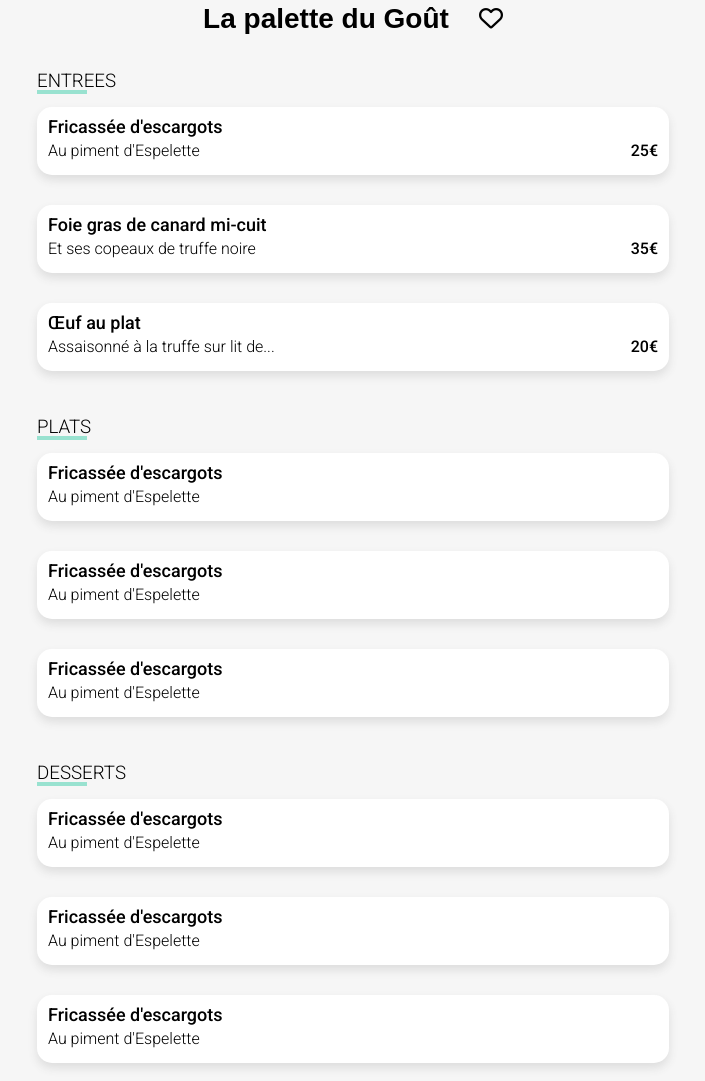
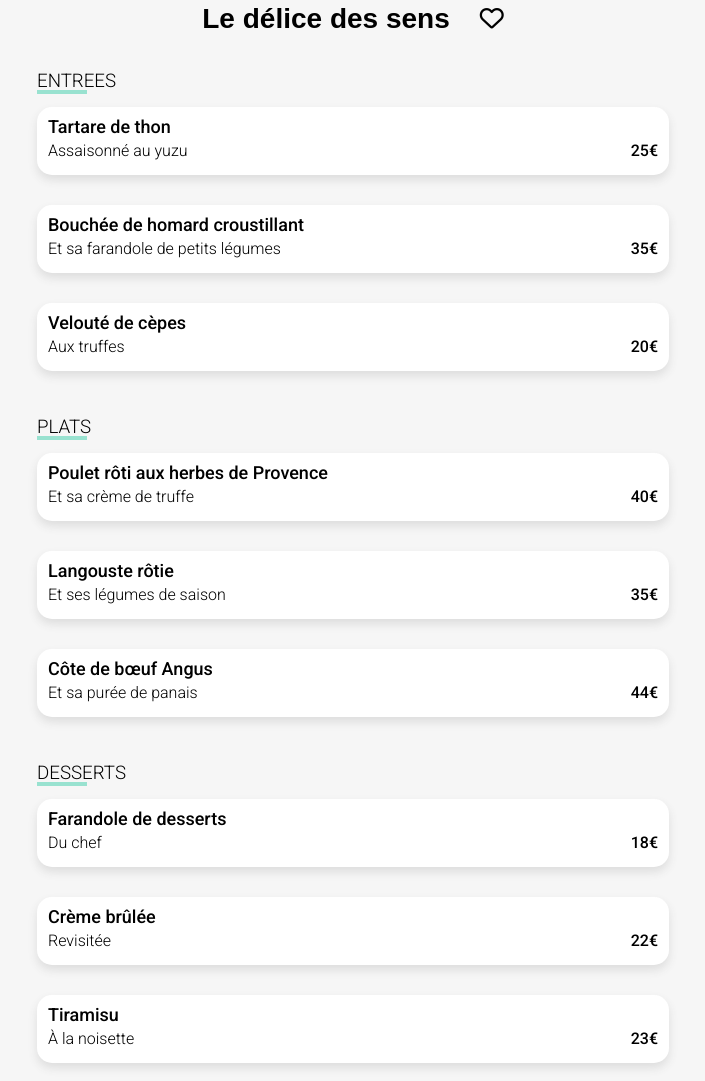
Before and after one commit to greskelll/ocProject3, a plain HTML site: page restaurants/le_delice.html in a window 1280 px wide. Shown: the part 459-1540 px from the top of the page, without its empty margins (287-992 px from the left). Drawn offline with Linux system fonts and the light colour scheme; grey boxes are pictures that could not be loaded; a web font is replaced by a local one.

Commit message:
completion ensemble page restaurants html

```diff
--- a/restaurants/le_delice.html
+++ b/restaurants/le_delice.html
@@ -22,7 +22,7 @@
     <div class="plats plats__photo--delice"></div>
     <main class="restaurant__menu">
         <div class="restaurant__menu__header">
-            <h2>La palette du Goût</h2>
+            <h2>Le délice des sens</h2>
             <div class="like">
                 <i class="fa-regular fa-heart"></i>
                 <i class="like__fill fa-solid fa-heart"></i>
@@ -34,8 +34,8 @@
             </div>
             <div class="menu__item">
                 <div class="menu__item__name">
-                    <h4>Fricassée d'escargots</h4>
-                    <p>Au piment d'Espelette</p>
+                    <h4>Tartare de thon</h4>
+                    <p>Assaisonné au yuzu</p>
                 </div>
                 <div class="menu__item--validated">
                     <p>25€</p><i class="fa-solid fa-circle-check"></i>
@@ -43,9 +43,8 @@
             </div>
             <div class="menu__item">
                 <div class="menu__item__name">
-                    <h4>Foie gras de canard mi-cuit
-                    </h4>
-                    <p>Et ses copeaux de truffe noire</p>
+                    <h4>Bouchée de homard croustillant</h4>
+                    <p>Et sa farandole de petits légumes</p>
                 </div>
                 <div class="menu__item--validated">
                     <p>35€</p><i class="fa-solid fa-circle-check"></i>
@@ -53,9 +52,8 @@
             </div>
             <div class="menu__item">
                 <div class="menu__item__name">
-                    <h4>Œuf au plat
-                    </h4>
-                    <p>Assaisonné à la truffe sur lit de...</p>
+                    <h4>Velouté de cèpes</h4>
+                    <p>Aux truffes</p>
                 </div>
                 <div class="menu__item--validated">
                     <p>20€</p><i class="fa-solid fa-circle-check"></i>
@@ -68,24 +66,30 @@
             </div>
             <div class="menu__item">
                 <div class="menu__item__name">
-                    <h4>Fricassée d'escargots</h4>
-                    <p>Au piment d'Espelette</p>
+                    <h4>Poulet rôti aux herbes de Provence</h4>
+                    <p>Et sa crème de truffe</p>
                 </div>
-                <div class="menu__item--validated"><i class="fa-solid fa-circle-check"></i></div>
+                <div class="menu__item--validated">
+                    <p>40€</p><i class="fa-solid fa-circle-check"></i>
+                </div>
             </div>
             <div class="menu__item">
                 <div class="menu__item__name">
-                    <h4>Fricassée d'escargots</h4>
-                    <p>Au piment d'Espelette</p>
+                    <h4>Langouste rôtie</h4>
+                    <p>Et ses légumes de saison</p>
                 </div>
-                <div class="menu__item--validated"><i class="fa-solid fa-circle-check"></i></div>
+                <div class="menu__item--validated">
+                    <p>35€</p><i class="fa-solid fa-circle-check"></i>
+                </div>
             </div>
             <div class="menu__item">
                 <div class="menu__item__name">
-                    <h4>Fricassée d'escargots</h4>
-                    <p>Au piment d'Espelette</p>
+                    <h4>Côte de bœuf Angus</h4>
+                    <p>Et sa purée de panais</p>
                 </div>
-                <div class="menu__item--validated"><i class="fa-solid fa-circle-check"></i></div>
+                <div class="menu__item--validated">
+                    <p>44€</p><i class="fa-solid fa-circle-check"></i>
+                </div>
             </div>
         </div>
         <div class="menu">
@@ -94,24 +98,30 @@
             </div>
             <div class="menu__item">
                 <div class="menu__item__name">
-                    <h4>Fricassée d'escargots</h4>
-                    <p>Au piment d'Espelette</p>
+                    <h4>Farandole de desserts</h4>
+                    <p>Du chef</p>
                 </div>
-                <div class="menu__item--validated"><i class="fa-solid fa-circle-check"></i></div>
+                <div class="menu__item--validated">
+                    <p>18€</p><i class="fa-solid fa-circle-check"></i>
+                </div>
             </div>
             <div class="menu__item">
                 <div class="menu__item__name">
-                    <h4>Fricassée d'escargots</h4>
-                    <p>Au piment d'Espelette</p>
+                    <h4>Crème brûlée</h4>
+                    <p>Revisitée</p>
                 </div>
-                <div class="menu__item--validated"><i class="fa-solid fa-circle-check"></i></div>
+                <div class="menu__item--validated">
+                    <p>22€</p><i class="fa-solid fa-circle-check"></i>
+                </div>
             </div>
             <div class="menu__item">
                 <div class="menu__item__name">
-                    <h4>Fricassée d'escargots</h4>
-                    <p>Au piment d'Espelette</p>
+                    <h4>Tiramisu</h4>
+                    <p>À la noisette</p>
                 </div>
-                <div class="menu__item--validated"><i class="fa-solid fa-circle-check"></i></div>
+                <div class="menu__item--validated">
+                    <p>23€</p><i class="fa-solid fa-circle-check"></i>
+                </div>
             </div>
         </div>
         <div class="order button">
```
Also changed, not shown: restaurants/a_la_francaise.html (+1 -1 lines), restaurants/la_note_enchantee.html (+1 -1 lines), restaurants/la_palette.html (+2 -2 lines).
